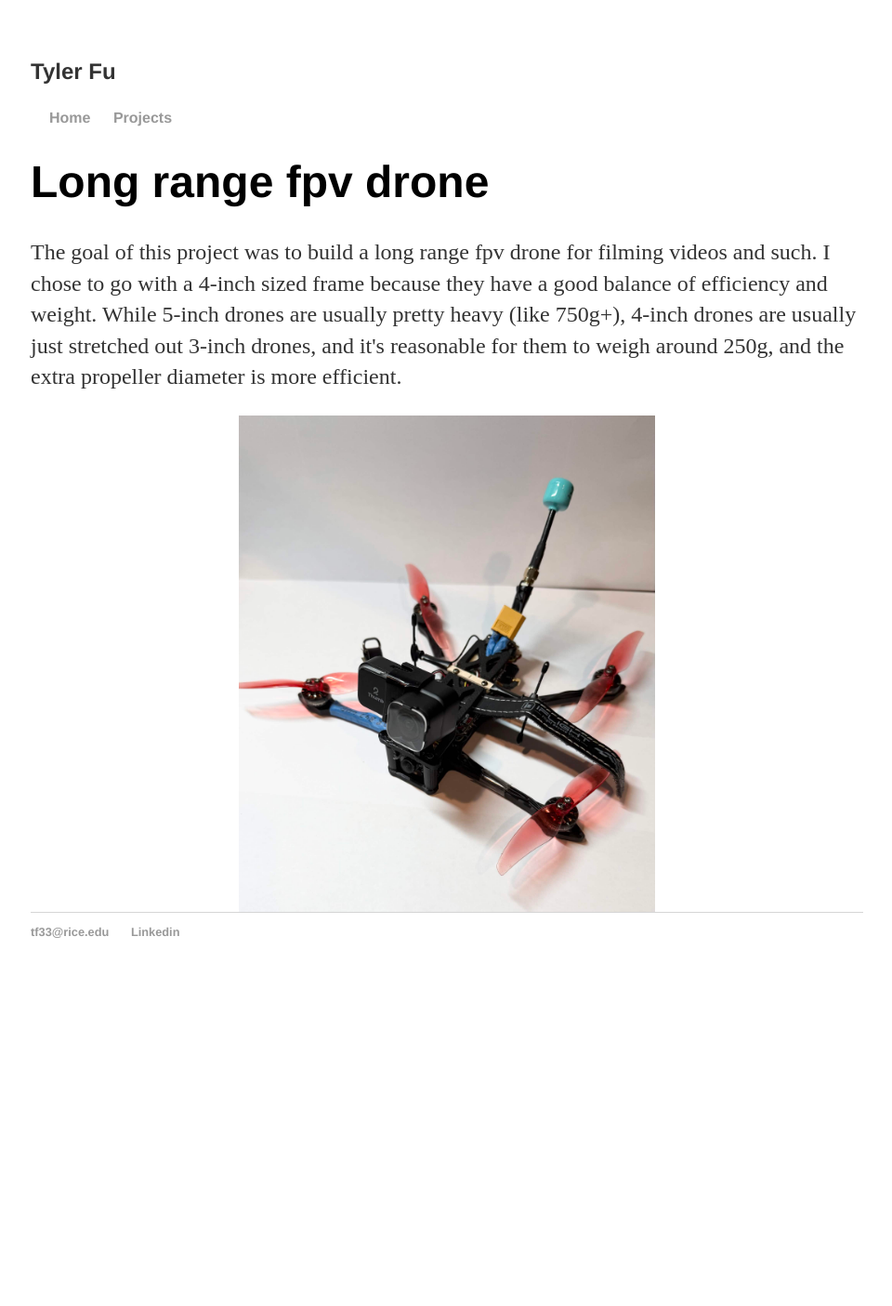
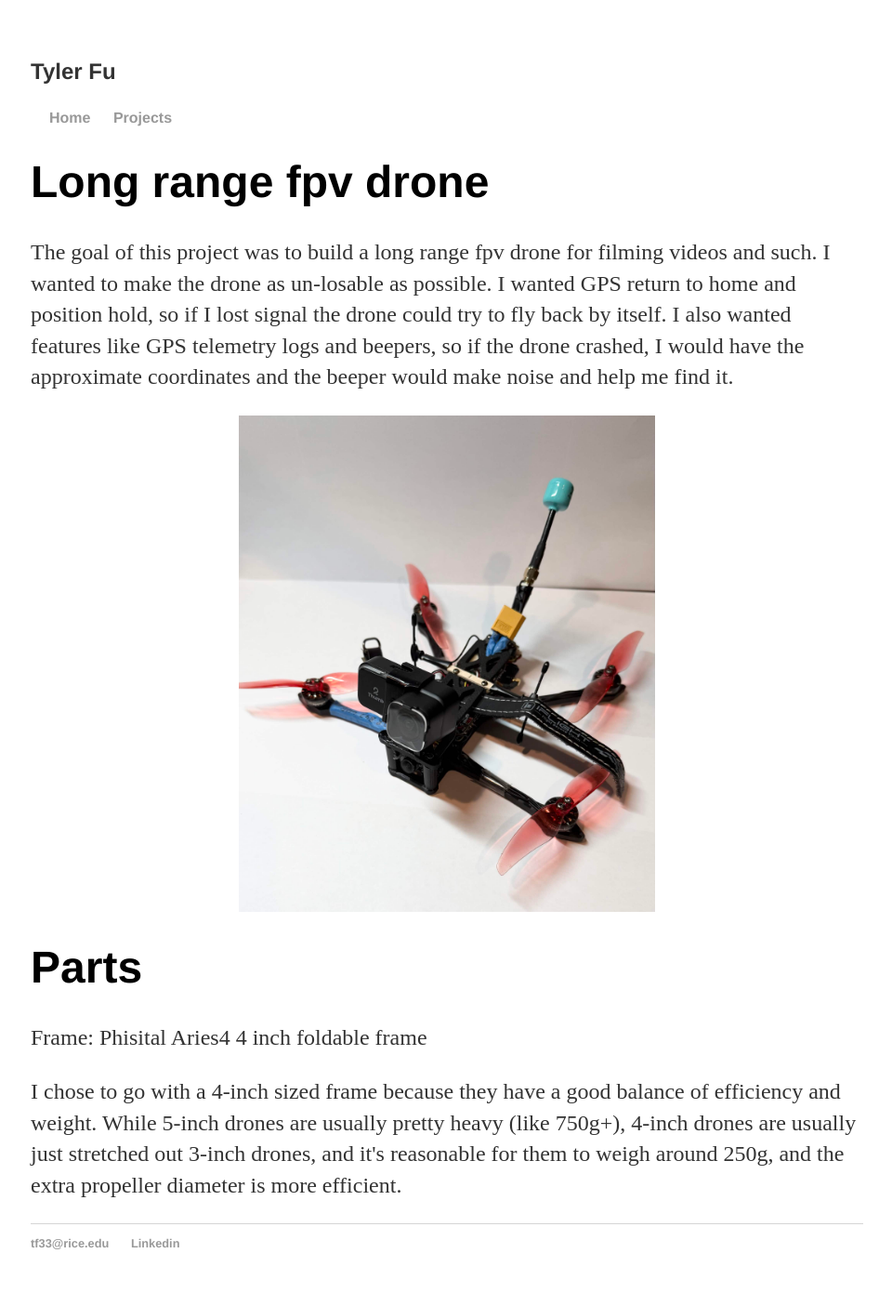
Before and after one commit to tfu1897/tfu1897.github.io, a Jekyll site: the page built from Projects/drone.html, in a window 1280 px wide. Shown: the whole page at 93% size, without its empty margins (159-1119 px from the left). Built offline with Jekyll 4.4.1, drawn with Linux system fonts in a browser that asks for light colours; before the commit the page ends 1070 px from its top, so only the background shows below that.

Commit message:
Update drone.html

```diff
--- a/Projects/drone.html
+++ b/Projects/drone.html
@@ -5,6 +5,13 @@ permalink: /Projects/drone/
 ---
 <div class="blurb">
 	<h1>Long range fpv drone</h1>
-	<p>The goal of this project was to build a long range fpv drone for filming videos and such. I chose to go with a 4-inch sized frame because they have a good balance of efficiency and weight. While 5-inch drones are usually pretty heavy (like 750g+), 4-inch drones are usually just stretched out 3-inch drones, and it's reasonable for them to weigh around 250g, and the extra propeller diameter is more efficient. </p>
+	<p>The goal of this project was to build a long range fpv drone for filming videos and such. I wanted to make the drone as un-losable as possible. I wanted GPS return to home and position hold, so if I lost signal the drone could try to fly back by itself.  I also wanted features like GPS telemetry logs and beepers, so if the drone crashed, I would have the approximate coordinates and the beeper would make noise and help me find it.</p>
 	<img src="{{ 'images/droneground.jpg' | relative_url }}" class="centered-image">
 </div>
+<div class="Parts">
+	<h1>Parts</h1>
+	<p>
+		Frame: Phisital Aries4 4 inch foldable frame </p>
+	<p>I chose to go with a 4-inch sized frame because they have a good balance of efficiency and weight. While 5-inch drones are usually pretty heavy (like 750g+), 4-inch drones are usually just stretched out 3-inch drones, and it's reasonable for them to weigh around 250g, and the extra propeller diameter is more efficient.
+	</p>
+</div>
```
